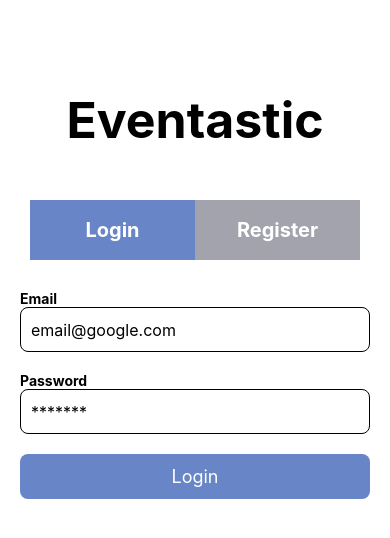
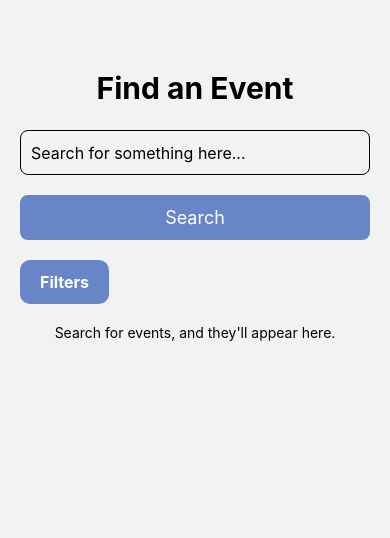
Before and after one commit to AdamOShea/Eventastic, a React Native app in the folder app/: screen / in a window 390 px wide. Shown: the top 538 px of the page. Built offline with nearby package versions, Linux system fonts and the light colour scheme.

Commit message:
v0.2.36 search ui changes

```diff
--- a/app/App.js
+++ b/app/App.js
@@ -16,11 +16,11 @@ function App() {
   return (
     <NavigationContainer>
       <Stack.Navigator screenOptions={{headerShown: false}}>
-        <Stack.Screen component={LoginRegisterPage} name='LoginRegisterPage'/>
+
         <Stack.Screen component={SearchPage} name='SearchPage'/>
       </Stack.Navigator>
     </NavigationContainer>
   );
 }
-
+//  <Stack.Screen component={LoginRegisterPage} name='LoginRegisterPage'/>
 export default registerRootComponent(App);
--- a/app/components/FormContainer.js
+++ b/app/components/FormContainer.js
@@ -10,6 +10,7 @@ export default function FormContainer({children}) {
 const styles = StyleSheet.create({
     container: {
         width: Dimensions.get('window').width,
-        paddingHorizontal: 20
+        paddingHorizontal: 20,
+        paddingVertical: 20,
     }
 })
--- a/app/components/LoginHeader.js
+++ b/app/components/LoginHeader.js
@@ -1,11 +1,11 @@
-import {View, StyleSheet, Text} from 'react-native';
+import {View, StyleSheet, Text, Image} from 'react-native';
 
-const LoginHeader = ({heading}) => {
+const LoginHeader = ({}) => {
 
     return (
         <>
             <View style={styles.container}>
-                <Text style={styles.heading}>{heading}</Text>
+                <Image source={ require( '../assets/eventastic.png')} style={styles.image} />
             </View>
         </>
     );
@@ -16,12 +16,12 @@ const styles = StyleSheet.create({
         height:100,
         alignItems: 'center'
     },
-    heading: {
-        fontSize: 50,
-        fontWeight: 'bold',
-        color: 'black',
-        textAlign: 'center'
-     }
+    image: {
+        width: 160,
+        height: 160,
+        borderRadius: 8,
+
+    }
 
 })
 
--- a/app/components/LoginRegisterPage.js
+++ b/app/components/LoginRegisterPage.js
@@ -27,8 +27,8 @@ export default function LoginRegisterPage({navigation}) {
 
   return (
         <View style={{flex: 1, paddingTop: 90, backgroundColor: 'white'}}>
-          <View style={{height:80}}>
-            <LoginHeader heading='Eventastic'>
+          <View style={{height:160}}>
+            <LoginHeader >
             </LoginHeader>
           </View>
           <View style={{flexDirection:'row', padding: 30}}>
--- a/app/components/SearchPage.js
+++ b/app/components/SearchPage.js
@@ -1,16 +1,17 @@
 import React, { useState } from 'react';
-import { View, Text, Alert, FlatList, SafeAreaView } from 'react-native';
+import { View, Text, Alert, FlatList, SafeAreaView, TouchableOpacity } from 'react-native';
 import FormContainer from './FormContainer';
 import FormInput from './FormInput';
 import LoginHeader from './LoginHeader';
 import FormSubmitButton from './FormSubmitButton';
 import { fetchEvents } from '../methods/fetchEvents';
 import SearchResultCard from './SearchResultCard';
+import SearchPageHeader from './SearchPageHeader';
+import { MenuProvider, Menu, MenuOptions, MenuOption, MenuTrigger, } from 'react-native-popup-menu';
 
 export default function SearchPage() {
   const [searchQuery, setSearchQuery] = useState({ keyword: '' });
   const [events, setEvents] = useState([]); // State to store event search results
-
   const { keyword } = searchQuery;
 
   const submitForm = async () => {
@@ -29,13 +30,19 @@ export default function SearchPage() {
     }
   };
 
+  const handleFilterPress = () => {
+    <MenuProvider>
+
+    </MenuProvider>
+  };
+
   const handleOnChangeText = (value, fieldName) => {
     setSearchQuery({ ...searchQuery, [fieldName]: value });
   };
 
   return (
-    <>
-      <LoginHeader />
+    <View style={{flex: 1, paddingTop:50}}>
+      <SearchPageHeader heading="Find an Event"/>
       <FormContainer>
         <FormInput
           value={keyword}
@@ -45,14 +52,44 @@ export default function SearchPage() {
         <FormSubmitButton onPress={submitForm} title="Search" />
       </FormContainer>
 
-      <SafeAreaView>
+      <View style={styles.filterButtonContainer}>
+        <TouchableOpacity style={styles.filterButton} onPress={handleFilterPress}>
+          <Text style={styles.filterText}>Filters</Text>
+        </TouchableOpacity>
+      </View>
+
+      <SafeAreaView stlye={{height:'90%'}}>
         <FlatList
           data={events} // Use updated events from state
           keyExtractor={(item) => item.eventid.toString()} // Ensure id is a string
           renderItem={({ item }) => <SearchResultCard item={item} />}
-          ListEmptyComponent={<Text style={{ textAlign: 'center', marginTop: 20 }}>No events found.</Text>}
+          initialNumToRender={20}
+          maxToRenderPerBatch={20}
+          windowSize={10}
+          ListEmptyComponent={<Text style={{ textAlign: 'center', marginTop: 20 }}>Search for events, and they'll appear here.</Text>}
+          ListFooterComponent={<View style={{ height:250}} />}
         />
       </SafeAreaView>
-    </>
+    </View>
   );
 }
+
+const styles = {
+  filterButtonContainer: {
+    alignItems: 'flex-start', // Align to the left
+    paddingLeft: 20, // Adjust left padding
+
+  },
+  filterButton: {
+    backgroundColor: '#6785c7',
+    paddingVertical: 12,
+    paddingHorizontal: 20,
+    borderRadius: 10,
+
+  },
+  filterText: {
+    color: '#fff',
+    fontSize: 16,
+    fontWeight: 'bold',
+  },
+};
--- /dev/null
+++ b/app/components/SearchPageHeader.js
@@ -0,0 +1,29 @@
+import {View, StyleSheet, Text} from 'react-native';
+
+const SearchPageHeader = ({heading}) => {
+
+    return (
+        <>
+            <View style={styles.container}>
+                <Text style={styles.heading}>{heading}</Text>
+            </View>
+        </>
+    );
+}
+
+const styles = StyleSheet.create({
+    container:{
+        height:60,
+        paddingTop:20,
+        alignItems: 'center'
+    },
+    heading: {
+        fontSize: 30,
+        fontWeight: 'bold',
+        color: 'black',
+        textAlign: 'center'
+     }
+
+})
+
+export default SearchPageHeader;
--- a/app/components/SearchResultCard.js
+++ b/app/components/SearchResultCard.js
@@ -5,7 +5,7 @@ import { format } from 'date-fns';
 export default function SearchResultCard({item}) {
   return (
     <View style={styles.card}>
-      <Image source={{ uri: '../assets/eventastic.png' }} style={styles.image} />
+      <Image source={ require( '../assets/eventastic.png')} style={styles.image} />
       <View style={styles.details}>
         <Text style={styles.title}>{item.title}</Text>
         <Text style={styles.date}>{format(new Date(item.date), 'dd-LLL-yyyy')}</Text>
@@ -17,6 +17,7 @@ export default function SearchResultCard({item}) {
 
 const styles = StyleSheet.create({
   card: {
+    height: 150,
     flexDirection: 'row',
     backgroundColor: '#fff',
     borderRadius: 10,
--- a/app/package.json
+++ b/app/package.json
@@ -19,6 +19,7 @@
     "react": "18.3.1",
     "react-native": "0.76.6",
     "react-native-gesture-handler": "^2.20.2",
+    "react-native-popup-menu": "^0.16.1",
     "react-native-safe-area-context": "^4.12.0",
     "react-native-screens": "^4.4.0"
   },
```
Also changed, not shown: 1 other file (tests, documents, lock files or other folders).
